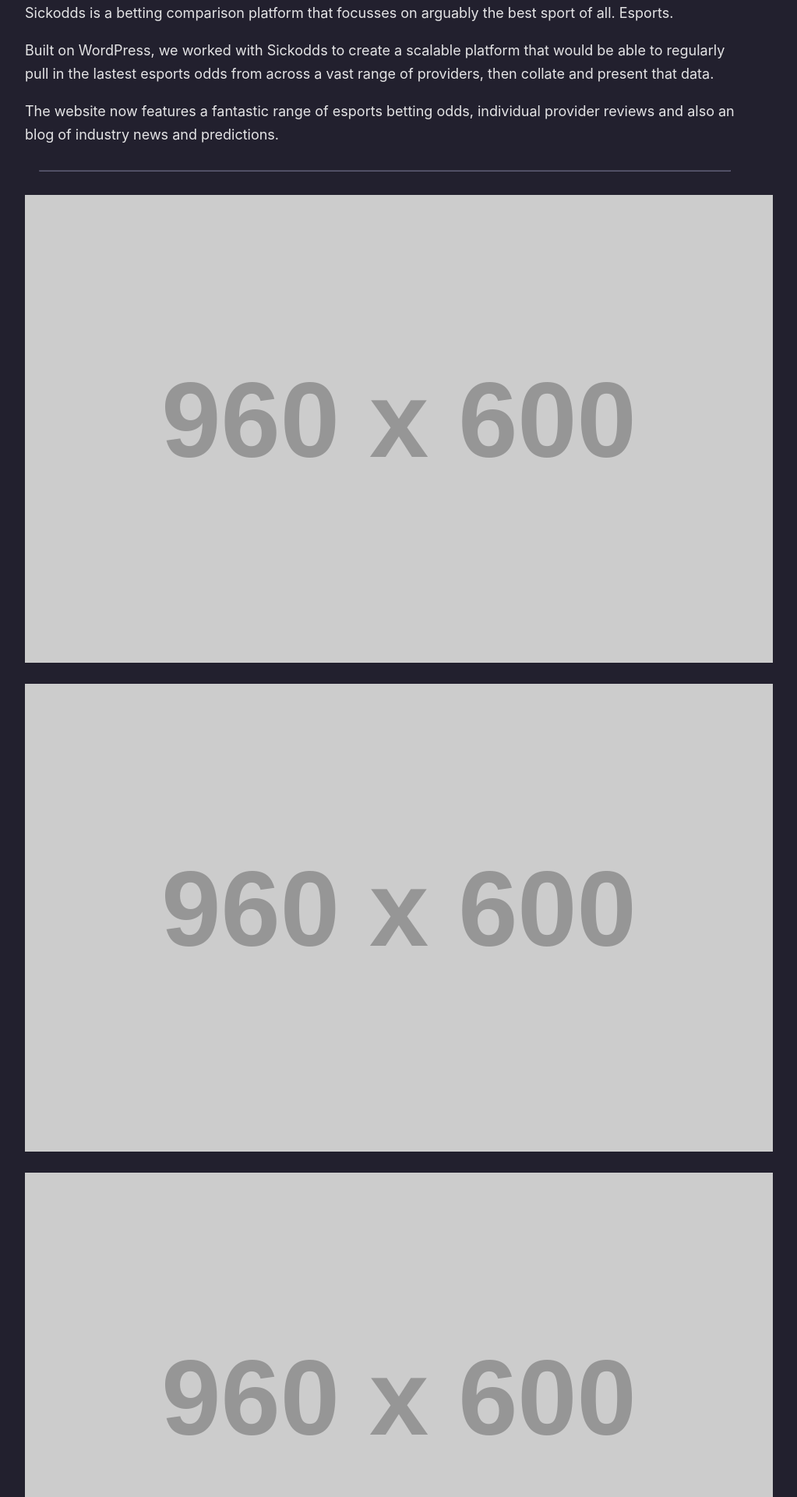
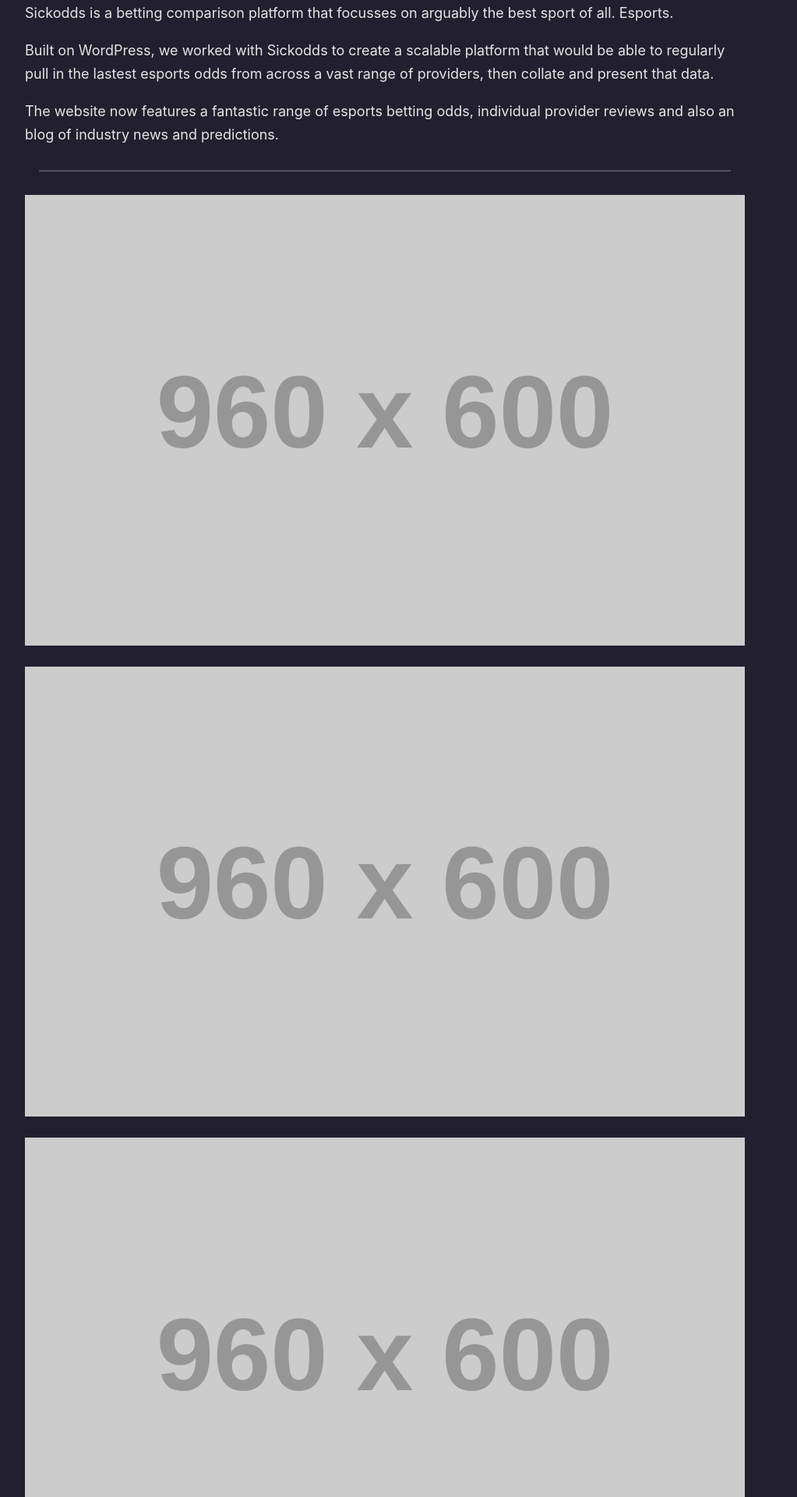
Before and after one commit to RiftCo/rift-portfolio_2017, a Jekyll site: the page built from _posts/2017-01-10-example-three.md, in a window 1280 px wide. Shown: the part 459-2379 px from the top of the page at 78% size, without its empty margins (146-1169 px from the left). Built offline with Jekyll 4.4.1, drawn with Linux system fonts in a browser that asks for light colours; nearby versions of some CDN libraries; library files that are not in the unit come from our copies.

Commit message:
mobile layout bug fix

```diff
--- a/_includes/inline.css
+++ b/_includes/inline.css
@@ -347,6 +347,10 @@
   margin-bottom: 0;
 }
 
+article img, .typography img, .subtitle img {
+  max-width: 100%;
+}
+
 a {
   transition: all 0.3s cubic-bezier(0.785, 0.135, 0.15, 0.86);
   text-decoration: none;
@@ -595,7 +599,7 @@
 }
 
 @media only screen and (max-width: 720px) {
-  header h1 {
+  .title h1 {
     height: 18rem;
   }
 }
--- a/sass/parts/_framework/_typography.scss
+++ b/sass/parts/_framework/_typography.scss
@@ -64,6 +64,7 @@
 		margin-bottom: 		1.8rem;
 		&:last-of-type {margin-bottom: 0;}
 	}
+	img{max-width: 100%}
 }
 
 
--- a/sass/parts/elements/_header.scss
+++ b/sass/parts/elements/_header.scss
@@ -108,7 +108,7 @@
 	}
 }
 @media only screen and (max-width: $mobile) {
-	header{
+	.title{
 		h1{height: 18rem;}
 	}
 }
--- a/sass/parts/pages/_home.scss
+++ b/sass/parts/pages/_home.scss
@@ -113,6 +113,7 @@
 			align-items: center;
 			text-align: center;
 			flex-wrap: wrap;
+			z-index: 10;
 			h5,h6,span{
 				width: 100%;
 				display: block;
--- a/style.css
+++ b/style.css
@@ -295,6 +295,7 @@
   text-align: center;
   -ms-flex-wrap: wrap;
       flex-wrap: wrap;
+  z-index: 10;
 }
 
 .works li .details h5, .works li .details h6, .works li .details span {
```
